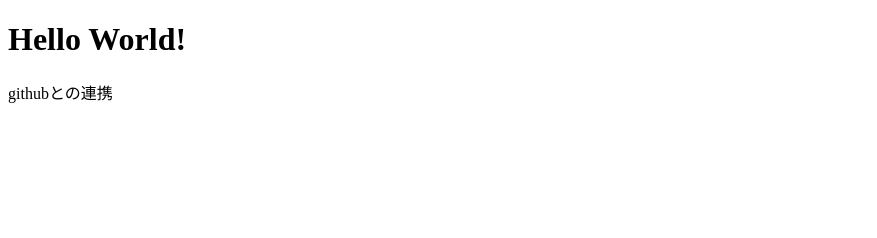
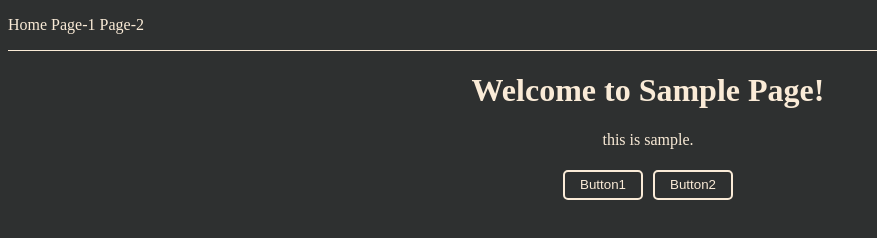
Before and after one commit to kuriyoshi/test, a plain HTML site: page index.html in a window 1280 px wide. Shown: the whole page, without its empty margins (0-877 px from the left). Drawn offline with Linux system fonts and the light colour scheme.

Commit message:
index.htmlの変更とcssの追加

```diff
--- /dev/null
+++ b/css/styles.css
@@ -0,0 +1,60 @@
+@charset "UTF-8";
+body {
+    background-color: rgb(46, 48, 48);
+    color: antiquewhite;
+    width: 100%;
+}
+
+button {
+    margin: 5px;
+}
+
+button:hover {
+    cursor: pointer;
+}
+
+nav {
+    border-bottom: 1px solid antiquewhite;
+}
+
+.nav-group ol {
+    list-style-type: none;
+    padding-left: 0;
+}
+
+.nav-item {
+    display: inline-block;
+}
+
+.nav-item a{
+    color: antiquewhite;
+    text-decoration: none;
+}
+
+.main {
+    text-align: center;
+}
+
+
+.prime-btn {
+    border-color: antiquewhite;
+    border-style: solid;
+    border-width: 2px;
+    background-color: rgb(46, 48, 48);
+    border-radius: 5px;
+    color: antiquewhite;
+    height: 30px;
+    width: 80px;
+}
+
+
+/*
+.nav-item a::after {
+    display: inline-block;
+    color: #000;
+    content: '>';
+    font-size: 80%;
+    font-weight: bold;
+    padding: 0 3px;
+}
+*/
--- a/index.html
+++ b/index.html
@@ -2,10 +2,32 @@
 <html lang="ja">
 <head>
     <meta charset="utf-8">
-    <title>テストページ</title>
+    <meta name="viewport" content="width=device-width, initial-scale=1">
+    <title>Sample Page</title>
+    <link rel="stylesheet" href="css/styles.css">
 </head>
 <body>
-    <h1>Hello World!</h1>
-    <p>githubとの連携</p>
+
+    <div class="header">
+        <nav class="nav-group">
+            <ol>
+                <li class="nav-item"><a href="#">Home</a></li>
+                <li class="nav-item"><a href="#">Page-1</a></li>
+                <li class="nav-item"><a href="#">Page-2</a></li>
+            </ol>
+        </nav>
+    <div>
+
+    <div class="main">
+        <h1>Welcome to Sample Page!</h1>
+        <p>this is sample.</p>
+        <button class="prime-btn">Button1</buuton>
+        <button class="prime-btn">Button2</buuton>
+    </div>
+
+    <!-- javascript -->
+    <!--
+    <script type="text/javascript" src=""></script>
+    -->
 </body>
 </html>
```
